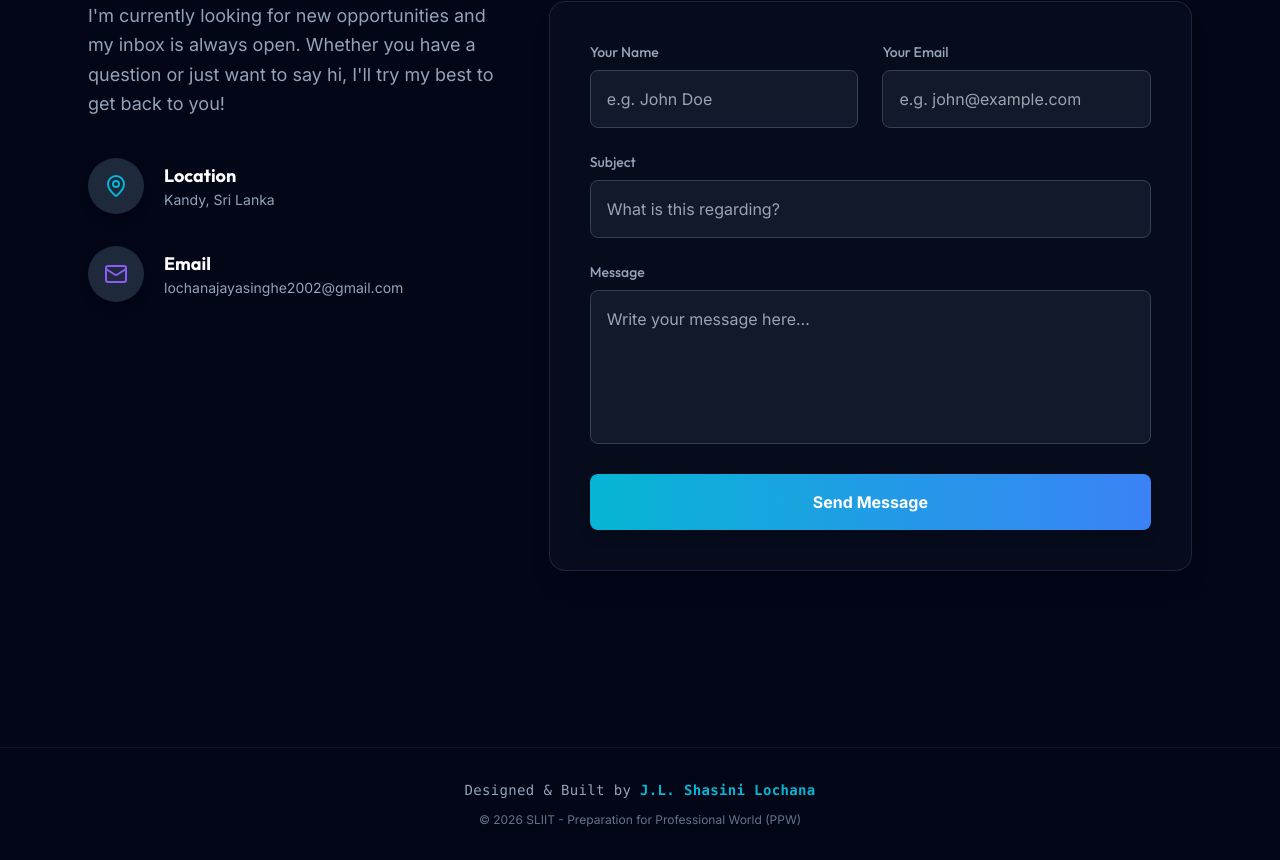
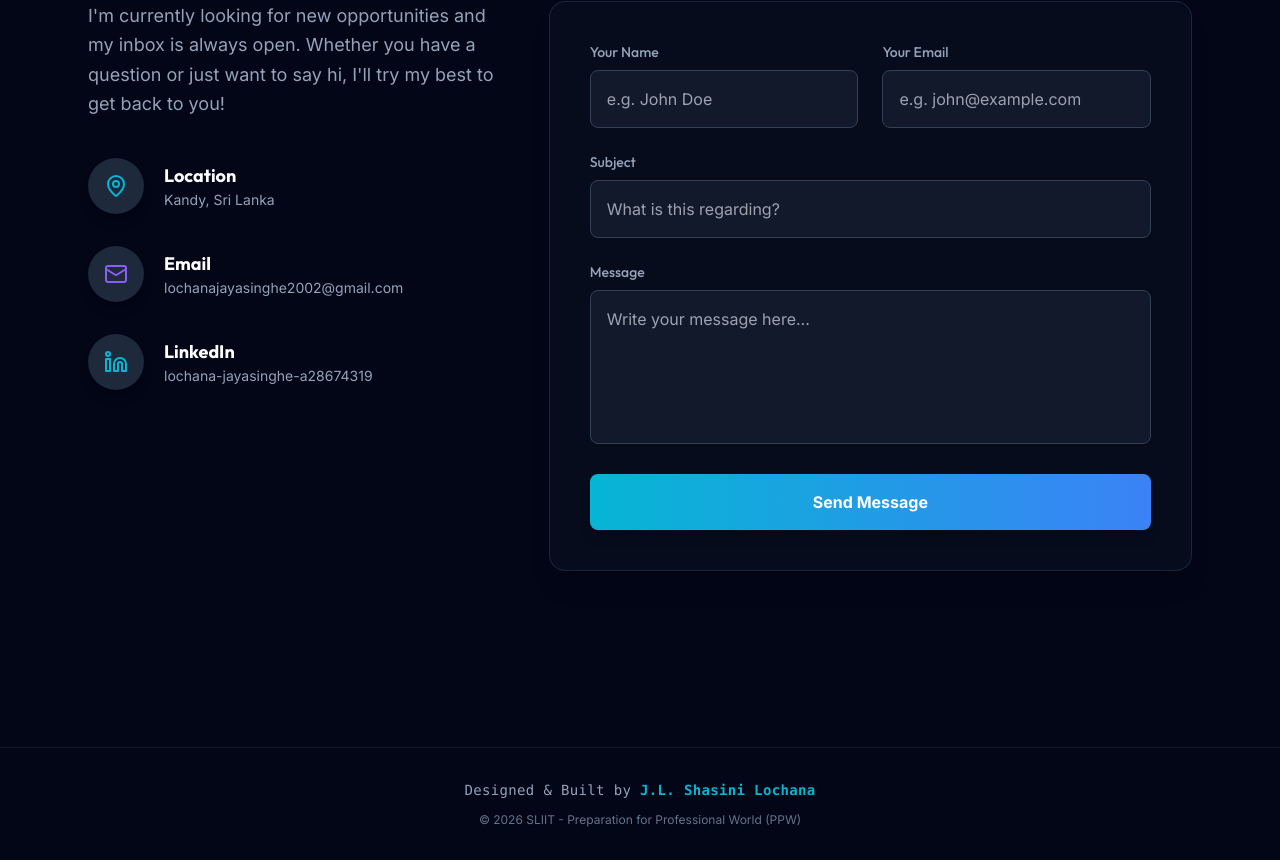
Before and after one commit to lochanajayasinghe/ppw-portfolio-mern, a React (Vite) app in the folder frontend/: page / in a window 1280 px wide. Shown: the part 9246-10106 px from the top of the page. Built offline with nearby package versions, Linux system fonts and the light colour scheme.

Commit message:
Update Contact.jsx

```diff
--- a/frontend/src/components/Contact.jsx
+++ b/frontend/src/components/Contact.jsx
@@ -1,5 +1,5 @@
 import { useState } from 'react';
-import { Mail, MapPin } from 'lucide-react';
+import { Mail, MapPin, Linkedin } from 'lucide-react';
 import { motion } from 'framer-motion';
 
 const Contact = () => {
@@ -97,6 +97,16 @@ const Contact = () => {
                 <p className="text-sm">lochanajayasinghe2002@gmail.com</p>
               </div>
             </div>
+
+            <div className="flex items-center gap-5 text-lightGrey group">
+              <div className="bg-slate-800 p-4 rounded-full text-accentCyan group-hover:bg-accentCyan group-hover:text-white transition-colors duration-300 shadow-lg">
+                <Linkedin size={24} />
+              </div>
+              <div>
+                <h4 className="font-outfit font-bold text-white text-lg">LinkedIn</h4>
+                <p className="text-sm"><a href="https://www.linkedin.com/in/lochana-jayasinghe-a28674319/" target="_blank" rel="noopener noreferrer" className="text-lightGrey hover:text-accentCyan">lochana-jayasinghe-a28674319</a></p>
+              </div>
+            </div>
           </div>
         </motion.div>
 
```
